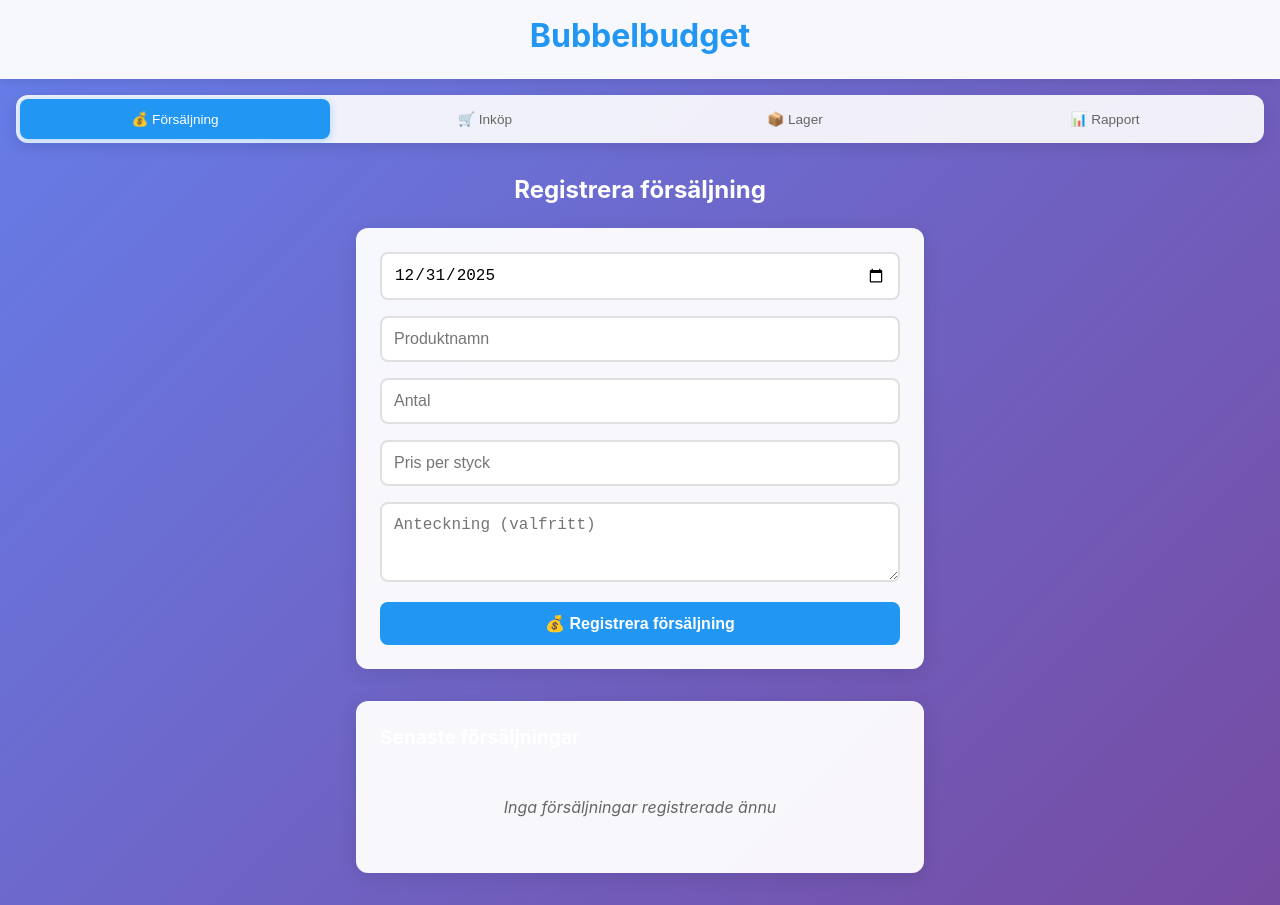
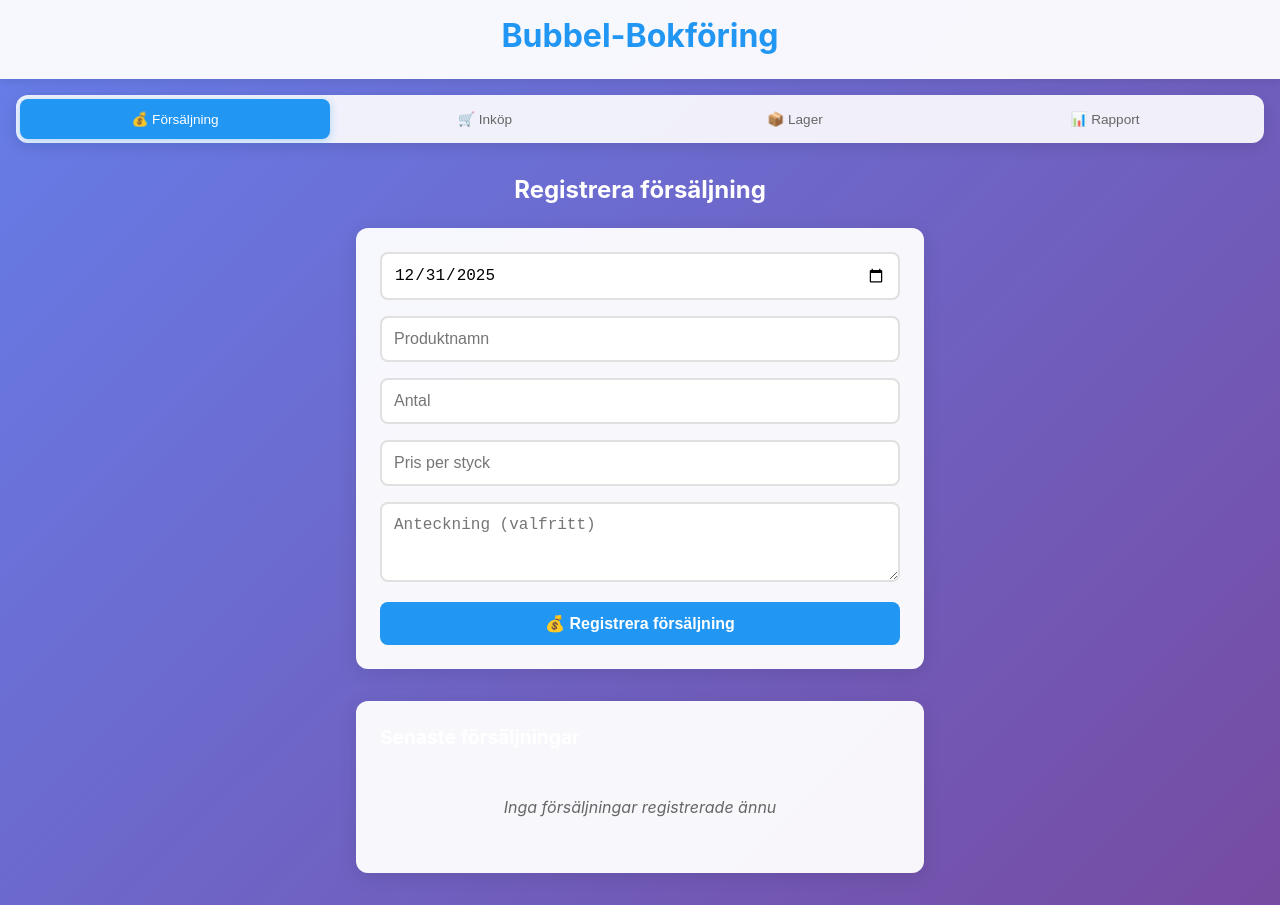
Before and after one commit to perhackarn/bubbelbudget, a plain HTML site: page index.html in a window 1280 px wide. Drawn offline with Linux system fonts and the light colour scheme.

Commit message:
Update header in index.html for consistency with branding

```diff
--- a/index.html
+++ b/index.html
@@ -10,7 +10,7 @@
 </head>
 <body>
     <header>
-        <h1>Bubbelbudget</h1>
+        <h1>Bubbel-Bokföring</h1>
 
     </header>
 
```
